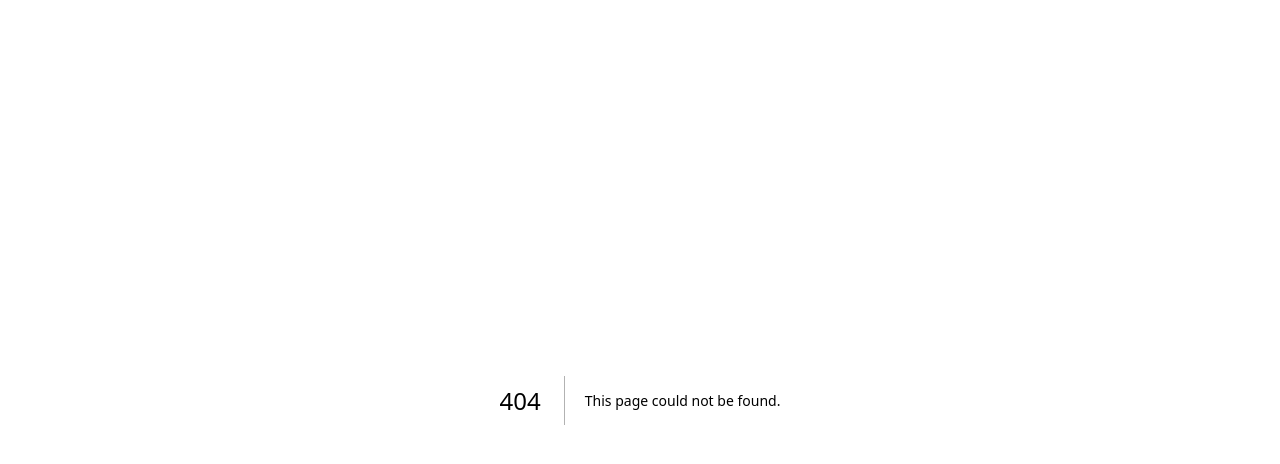
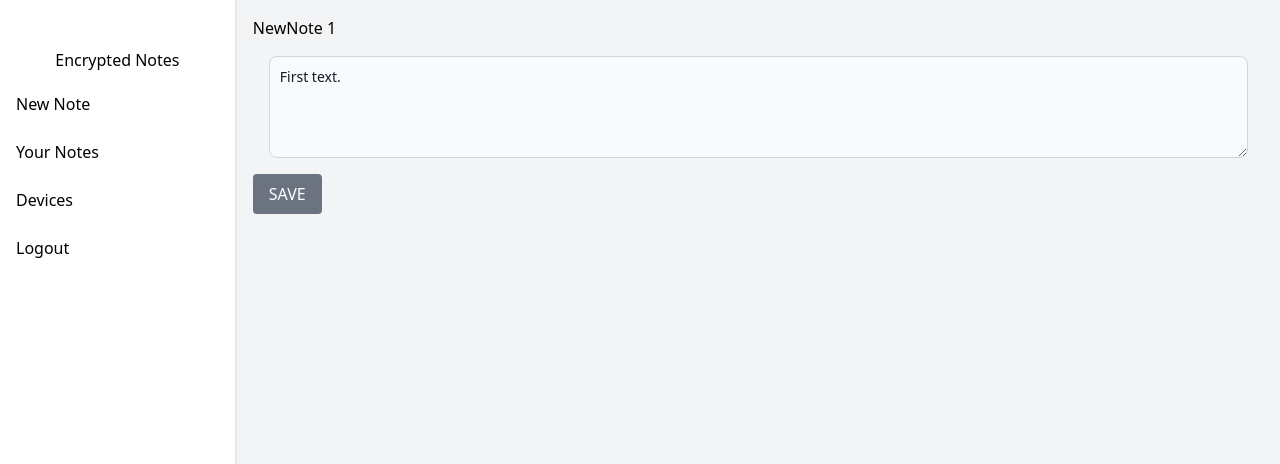
Before and after one commit to yk-saito/encrypted_notes_nextjs, a Next.js app: page /notes/1 in a window 1280 px wide. Before the commit this address had no page. Shown: the top 464 px of the page. Built offline with nearby package versions, Linux system fonts and the light colour scheme.

Commit message:
add note page ([id])

```diff
--- /dev/null
+++ b/pages/notes/[id].tsx
@@ -0,0 +1,102 @@
+import { GetStaticPaths, GetStaticProps, NextPage } from "next";
+import { Note } from '../../types/data'
+import { ParsedUrlQuery } from 'node:querystring'
+import Layout from '../../components/Layout'
+import TextInput from '../../components/TextInput'
+import Button from "../../components/Button";
+
+interface NoteProps {
+  note: Note
+}
+
+// Paramsの型を定義し、ParsedUrlQueryをexntendsする
+interface NoteParams extends ParsedUrlQuery {
+  id: string
+}
+
+const notes: Note[] = [
+  {
+    id: 1,
+    text: "First text.",
+  },
+  {
+    id: 2,
+    text: "Second text.",
+  },
+  {
+    id: 3,
+    text: "Third text.",
+  },
+  {
+    id: 4,
+    text: "aaaaaaaaaajlajsfiaiwejrngjvdksnbjvniaosjdfkawesdfaaaaaaaaaaaaaaa.",
+  },
+]
+
+function getNote(id: number): Note | undefined {
+  const note = notes.find(e => e.id === id)
+  return note
+}
+
+export const handleSaveNote = () => {
+  alert("Push SAVE")
+}
+
+const Note: NextPage<NoteProps> = (props) => {
+  const { note } = props
+  return (
+    <Layout>
+      <span>NewNote {note.id}</span>
+      <main className="p-4">
+        < TextInput
+          editText={note.text}
+        />
+      </main>
+      <Button
+        onClick={handleSaveNote}
+      >
+        SAVE
+      </Button>
+    </Layout>
+  )
+}
+
+// 生成したいページのパスパラメータの組み合わせを返す
+export const getStaticPaths: GetStaticPaths<NoteParams> = async () => {
+  // TODO: getNotes()でノート一覧を取得
+  // const notes = getNotes()
+
+  // ノートのデータからパスを生成
+  const paths = notes.map(({ id }) => ({
+    params: {
+      id: id.toString(),
+    }
+  }))
+
+  return {
+    paths,
+    fallback: false,
+  }
+}
+
+// パラメータの型を定義
+interface NoteParams extends ParsedUrlQuery {
+  id: string
+}
+
+export const getStaticProps: GetStaticProps<NoteProps, NoteParams> = async ({
+  params
+}) => {
+  // ノートに必要なデータを取得する
+  console.log(`params: ${params!.id}`);
+  const note = getNote(Number(params!.id))
+  console.log(`note: ${note}`);
+
+  return {
+    props: {
+      note,
+    }
+  }
+}
+
+export default Note
```
